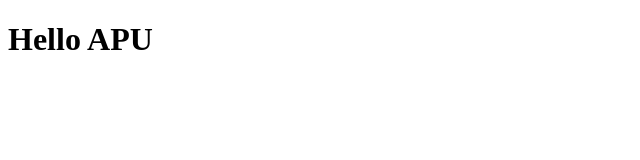
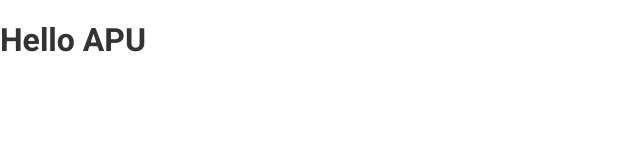
Before and after one commit to m3co/arca-apu, a React app: page / in a window 1280 px wide. Shown: the top 160 px of the page, without its empty margins (0-640 px from the left). Built offline with nearby package versions, Linux system fonts and the light colour scheme.

Commit message:
Add basic styles

```diff
--- a/src/index.tsx
+++ b/src/index.tsx
@@ -1,5 +1,7 @@
 import React from 'react';
 import { render } from 'react-dom';
+import 'typeface-roboto';
+import './less/index.less';
 
 render(
   <h1>Hello APU</h1>,
--- /dev/null
+++ b/src/less/colors.less
@@ -0,0 +1,21 @@
+// colors
+@color-1: #e0e0e0;
+@color-2: #ffffff;
+@color-3: #61dafb;
+@color-4: rgba(0,0,0,.2);
+@color-5: rgba(0,0,0,.05);
+@color-6: #333333;
+@color-7: #f7f7f7;
+@color-8: #f44336;
+@color-9: rgba(0, 0, 0, 0.5);
+
+//basic
+@light-gray:               @color-1;
+@ultra-light-gray:         @color-7;
+@dark-gray:                @color-9;
+@white:                    @color-2;
+@blue:                     @color-3;
+@transparent-black:        @color-4;
+@transparent-black-2:      @color-5;
+@black:                    @color-6;
+@red:                      @color-8;
--- /dev/null
+++ b/src/less/index.less
@@ -0,0 +1,15 @@
+@import './colors.less';
+
+body {
+  margin: 0;
+  overflow: hidden;
+}
+
+body, h1, h2, h3, h4, h5, h5, p {
+  color: @black;
+}
+
+.root {
+  width: max-content;
+  font-family: "Roboto", "Helvetica", "Arial", sans-serif;
+}
```
